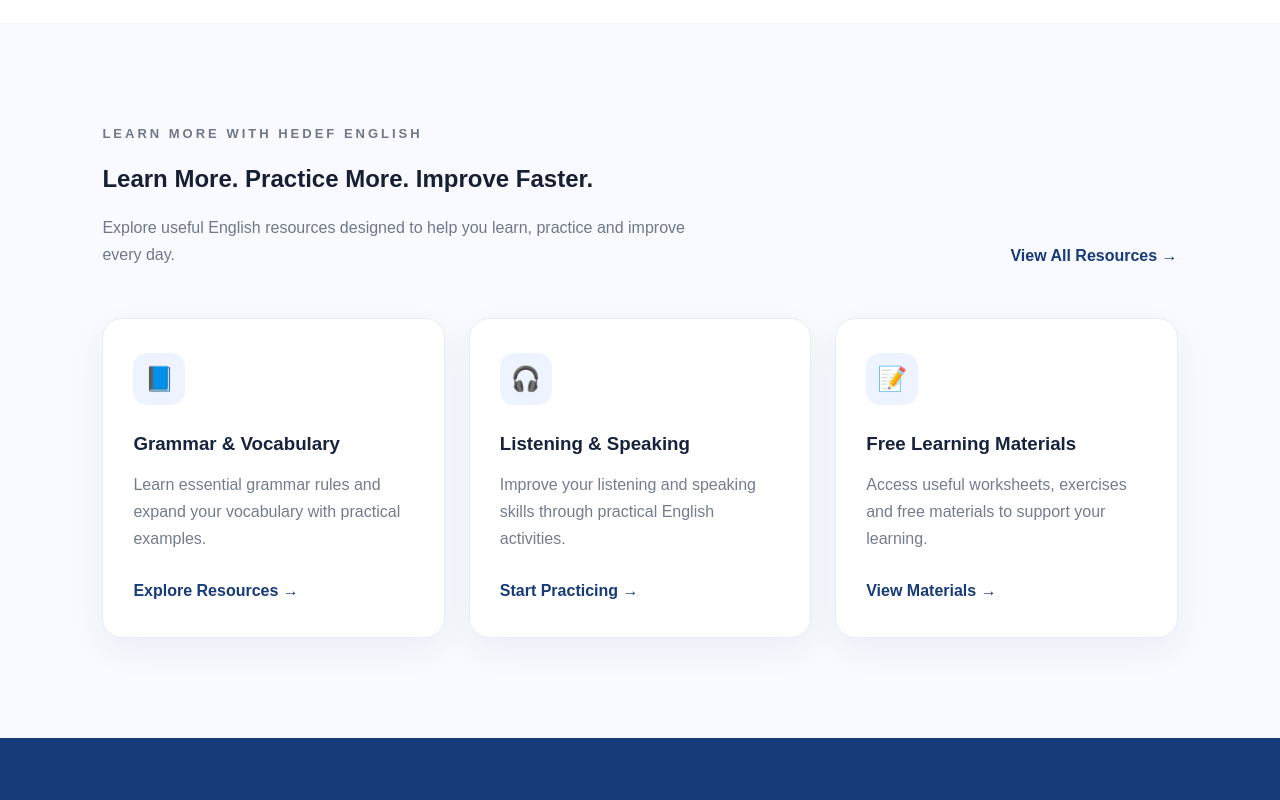
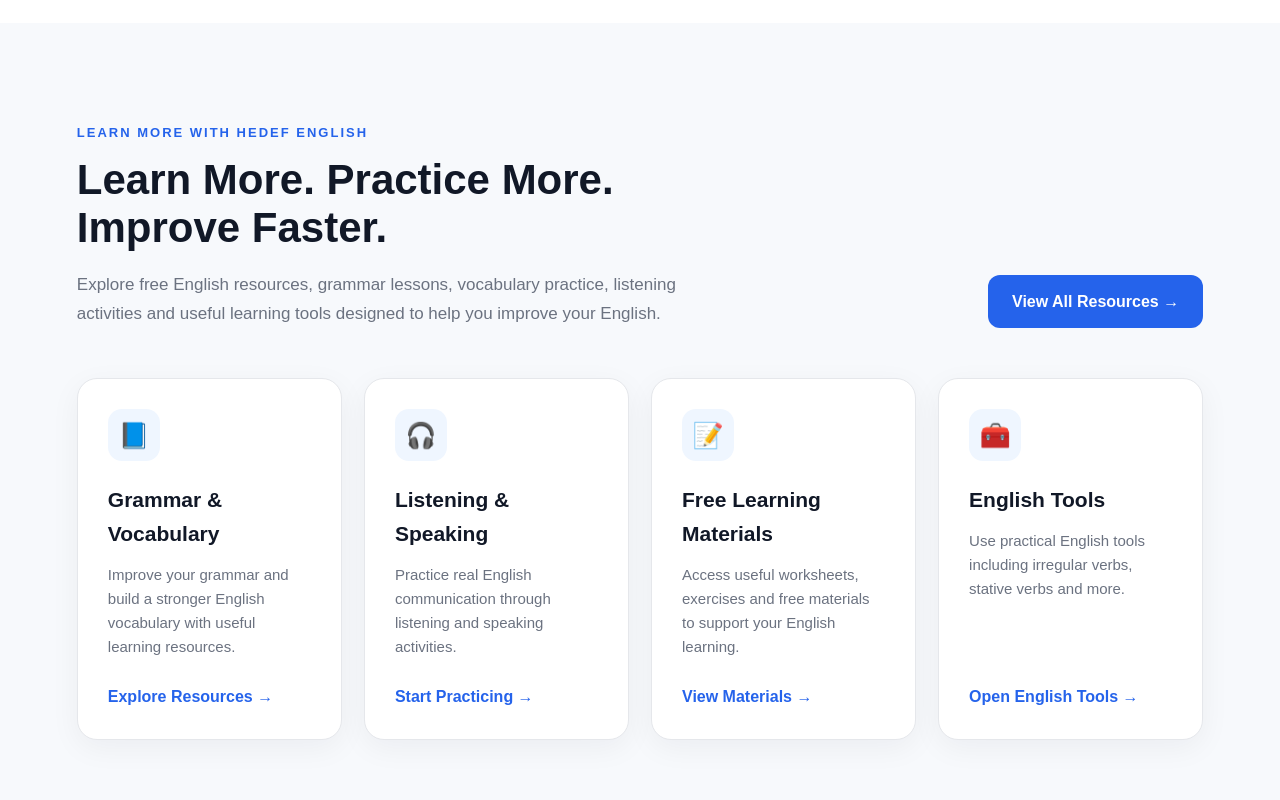
Before and after one commit to rezazamani8201-ux/hedefenglish, a Next.js app: page / in a window 1280 px wide. Shown: the part 4520-5320 px from the top of the page. Built offline with nearby package versions, Linux system fonts and the light colour scheme; no server answers.

Commit message:
Update homepage resources section

```diff
--- a/app/page.tsx
+++ b/app/page.tsx
@@ -31,7 +31,7 @@
 
           <a href="#private-lessons">{t.nav.privateLessons}</a>
 
-          <a href="#resources">{t.nav.resources}</a>
+          <a href="/resources">{t.nav.resources}</a>
         </div>
 
         {user ? (
@@ -649,110 +649,371 @@
       </section>
 
      {/* =========================
+    {/* =========================
+   {/* =========================
     RESOURCES
 ========================== */}
+
 <section
-        className="resources-section"
   id="resources"
+  style={{
+    padding: "100px 6%",
+    background: "#f7f9fc",
+  }}
 >
-        <div className="resources-heading">
+  <div
+    style={{
+      maxWidth: "1200px",
+      margin: "0 auto",
+    }}
+  >
+    {/* Heading */}
+    <div
+      style={{
+        display: "flex",
+        justifyContent: "space-between",
+        alignItems: "flex-end",
+        gap: "30px",
+        marginBottom: "50px",
+      }}
+    >
       <div>
-            <p className="section-label">
-              {t.resources.label}
+        <p
+          style={{
+            margin: "0 0 12px",
+            fontSize: "13px",
+            fontWeight: 700,
+            letterSpacing: "2px",
+            color: "#2563eb",
+          }}
+        >
+          LEARN MORE WITH HEDEF ENGLISH
         </p>
 
-            <h2>{t.resources.title}</h2>
+        <h2
+          style={{
+            margin: 0,
+            fontSize: "42px",
+            lineHeight: 1.15,
+            color: "#111827",
+          }}
+        >
+          Learn More. Practice More.
+          <br />
+          Improve Faster.
+        </h2>
 
-            <p>{t.resources.description}</p>
+        <p
+          style={{
+            marginTop: "18px",
+            maxWidth: "650px",
+            fontSize: "17px",
+            lineHeight: 1.7,
+            color: "#6b7280",
+          }}
+        >
+          Explore free English resources, grammar lessons,
+          vocabulary practice, listening activities and useful
+          learning tools designed to help you improve your English.
+        </p>
       </div>
 
-          <a
-            href="#resources"
-            className="resources-link"
+      <Link
+        href="/resources"
+        style={{
+          flexShrink: 0,
+          padding: "14px 24px",
+          borderRadius: "12px",
+          background: "#2563eb",
+          color: "#fff",
+          textDecoration: "none",
+          fontWeight: 600,
+          whiteSpace: "nowrap",
+        }}
       >
-            {t.resources.viewAll} →
-          </a>
+        View All Resources →
+      </Link>
     </div>
 
-        <div className="resource-cards">
-          {/* RESOURCE 1 */}
-          <div className="resource-card">
-            <div className="resource-icon">
+    {/* Resource Cards */}
+    <div
+      style={{
+        display: "grid",
+        gridTemplateColumns: "repeat(4, 1fr)",
+        gap: "22px",
+      }}
+    >
+      {/* Grammar */}
+      <Link
+        href="/resources"
+        style={{
+          textDecoration: "none",
+          color: "inherit",
+          background: "#ffffff",
+          border: "1px solid #e5e7eb",
+          borderRadius: "20px",
+          padding: "30px",
+          minHeight: "250px",
+          display: "flex",
+          flexDirection: "column",
+          justifyContent: "space-between",
+          boxShadow: "0 8px 30px rgba(15, 23, 42, 0.05)",
+        }}
+      >
+        <div>
+          <div
+            style={{
+              width: "52px",
+              height: "52px",
+              borderRadius: "14px",
+              background: "#eff6ff",
+              display: "flex",
+              alignItems: "center",
+              justifyContent: "center",
+              fontSize: "25px",
+              marginBottom: "22px",
+            }}
+          >
             📘
           </div>
 
-            <h3>
-              {t.resources.card1Title}
+          <h3
+            style={{
+              margin: "0 0 12px",
+              fontSize: "21px",
+              color: "#111827",
+            }}
+          >
+            Grammar & Vocabulary
           </h3>
 
-            <p>
-              {t.resources.card1Description}
+          <p
+            style={{
+              margin: 0,
+              color: "#6b7280",
+              lineHeight: 1.6,
+              fontSize: "15px",
+            }}
+          >
+            Improve your grammar and build a stronger English
+            vocabulary with useful learning resources.
           </p>
-
-            <a href="#resources">
-              {language === "en"
-                ? t.resources.card1Link
-                : language === "tr"
-                ? "Kaynakları Keşfet"
-                : "مشاهده منابع"}{" "}
-              →
-            </a>
         </div>
 
-          {/* RESOURCE 2 */}
-          <div className="resource-card">
-            <div className="resource-icon">
+        <span
+          style={{
+            marginTop: "25px",
+            color: "#2563eb",
+            fontWeight: 600,
+          }}
+        >
+          Explore Resources →
+        </span>
+      </Link>
+
+      {/* Listening & Speaking */}
+      <Link
+        href="/resources"
+        style={{
+          textDecoration: "none",
+          color: "inherit",
+          background: "#ffffff",
+          border: "1px solid #e5e7eb",
+          borderRadius: "20px",
+          padding: "30px",
+          minHeight: "250px",
+          display: "flex",
+          flexDirection: "column",
+          justifyContent: "space-between",
+          boxShadow: "0 8px 30px rgba(15, 23, 42, 0.05)",
+        }}
+      >
+        <div>
+          <div
+            style={{
+              width: "52px",
+              height: "52px",
+              borderRadius: "14px",
+              background: "#eff6ff",
+              display: "flex",
+              alignItems: "center",
+              justifyContent: "center",
+              fontSize: "25px",
+              marginBottom: "22px",
+            }}
+          >
             🎧
           </div>
 
-            <h3>
-              {t.resources.card2Title}
+          <h3
+            style={{
+              margin: "0 0 12px",
+              fontSize: "21px",
+              color: "#111827",
+            }}
+          >
+            Listening & Speaking
           </h3>
 
-            <p>
-              {t.resources.card2Description}
+          <p
+            style={{
+              margin: 0,
+              color: "#6b7280",
+              lineHeight: 1.6,
+              fontSize: "15px",
+            }}
+          >
+            Practice real English communication through listening
+            and speaking activities.
           </p>
-
-            <a href="#resources">
-              {language === "en"
-                ? t.resources.card2Link
-                : language === "tr"
-                ? "تمرین را شروع کنید"
-                : "شروع تمرین"}{" "}
-              →
-            </a>
         </div>
 
-          {/* RESOURCE 3 */}
-          <div className="resource-card">
-            <div className="resource-icon">
+        <span
+          style={{
+            marginTop: "25px",
+            color: "#2563eb",
+            fontWeight: 600,
+          }}
+        >
+          Start Practicing →
+        </span>
+      </Link>
+
+      {/* Free Materials */}
+      <Link
+        href="/resources"
+        style={{
+          textDecoration: "none",
+          color: "inherit",
+          background: "#ffffff",
+          border: "1px solid #e5e7eb",
+          borderRadius: "20px",
+          padding: "30px",
+          minHeight: "250px",
+          display: "flex",
+          flexDirection: "column",
+          justifyContent: "space-between",
+          boxShadow: "0 8px 30px rgba(15, 23, 42, 0.05)",
+        }}
+      >
+        <div>
+          <div
+            style={{
+              width: "52px",
+              height: "52px",
+              borderRadius: "14px",
+              background: "#eff6ff",
+              display: "flex",
+              alignItems: "center",
+              justifyContent: "center",
+              fontSize: "25px",
+              marginBottom: "22px",
+            }}
+          >
             📝
           </div>
 
-            <h3>
-              {language === "en"
-                ? "Free Learning Materials"
-                : language === "tr"
-                ? "Ücretsiz Öğrenme Materyalleri"
-                : "مطالب آموزشی رایگان"}
+          <h3
+            style={{
+              margin: "0 0 12px",
+              fontSize: "21px",
+              color: "#111827",
+            }}
+          >
+            Free Learning Materials
           </h3>
 
-            <p>
-              {language === "en"
-                ? "Access useful worksheets, exercises and free materials to support your learning."
-                : language === "tr"
-                ? "Öğrenmenizi desteklemek için faydalı çalışma kağıtlarına, alıştırmalara ve ücretsiz materyallere erişin."
-                : "به برگه‌های تمرین، تمرین‌های کاربردی و مطالب آموزشی رایگان دسترسی داشته باشید."}
+          <p
+            style={{
+              margin: 0,
+              color: "#6b7280",
+              lineHeight: 1.6,
+              fontSize: "15px",
+            }}
+          >
+            Access useful worksheets, exercises and free materials
+            to support your English learning.
           </p>
+        </div>
 
-            <a href="#resources">
-              {language === "en"
-                ? "View Materials"
-                : language === "tr"
-                ? "Materyalleri Gör"
-                : "مشاهده مطالب"}{" "}
-              →
-            </a>
+        <span
+          style={{
+            marginTop: "25px",
+            color: "#2563eb",
+            fontWeight: 600,
+          }}
+        >
+          View Materials →
+        </span>
+      </Link>
+
+      {/* English Tools */}
+      <Link
+        href="/toolkit"
+        style={{
+          textDecoration: "none",
+          color: "inherit",
+          background: "#ffffff",
+          border: "1px solid #e5e7eb",
+          borderRadius: "20px",
+          padding: "30px",
+          minHeight: "250px",
+          display: "flex",
+          flexDirection: "column",
+          justifyContent: "space-between",
+          boxShadow: "0 8px 30px rgba(15, 23, 42, 0.05)",
+        }}
+      >
+        <div>
+          <div
+            style={{
+              width: "52px",
+              height: "52px",
+              borderRadius: "14px",
+              background: "#eff6ff",
+              display: "flex",
+              alignItems: "center",
+              justifyContent: "center",
+              fontSize: "25px",
+              marginBottom: "22px",
+            }}
+          >
+            🧰
+          </div>
+
+          <h3
+            style={{
+              margin: "0 0 12px",
+              fontSize: "21px",
+              color: "#111827",
+            }}
+          >
+            English Tools
+          </h3>
+
+          <p
+            style={{
+              margin: 0,
+              color: "#6b7280",
+              lineHeight: 1.6,
+              fontSize: "15px",
+            }}
+          >
+            Use practical English tools including irregular verbs,
+            stative verbs and more.
+          </p>
+        </div>
+
+        <span
+          style={{
+            marginTop: "25px",
+            color: "#2563eb",
+            fontWeight: 600,
+          }}
+        >
+          Open English Tools →
+        </span>
+      </Link>
     </div>
   </div>
 </section>
```
Lines whose indentation alone changed are shown as unchanged.
